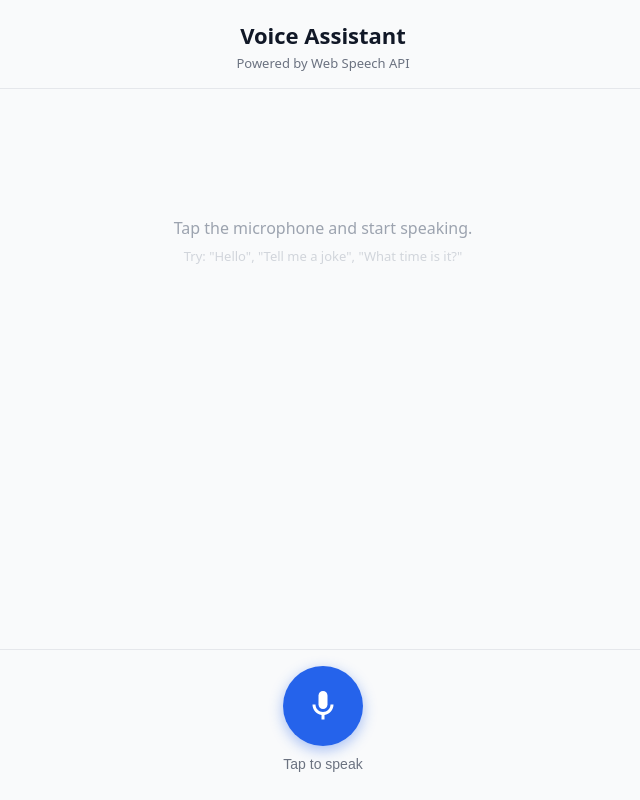
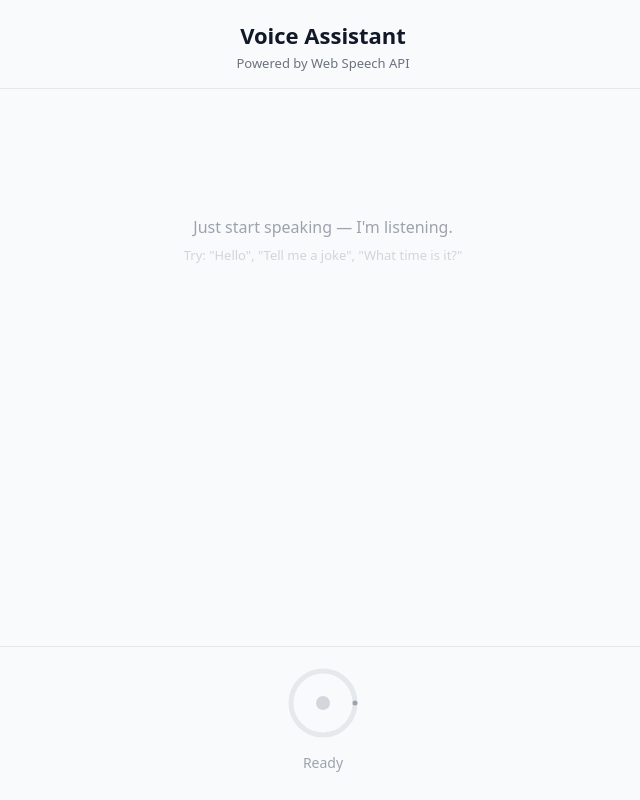
Before and after one commit to khajer/stts-web, a React (Vite) app: page / in a window 1280 px wide. Shown: the whole page, without its empty margins (317-957 px from the left). Built offline with nearby package versions, Linux system fonts and the light colour scheme.

Commit message:
first style

```diff
--- a/src/App.tsx
+++ b/src/App.tsx
@@ -2,7 +2,7 @@ import { useState, useRef, useEffect, useCallback } from 'react';
 import { useSpeechRecognition } from './hooks/useSpeechRecognition';
 import { useSpeechSynthesis } from './hooks/useSpeechSynthesis';
 import { getAIResponse } from './services/aiService';
-import { MicButton } from './components/MicButton';
+import { StatusIndicator } from './components/MicButton';
 import { ChatMessage } from './components/ChatMessage';
 import type { Message, RecognitionStatus } from './types/speech';
 import './App.css';
@@ -15,7 +15,7 @@ function App() {
   const messagesEndRef = useRef<HTMLDivElement>(null);
   const historyRef = useRef<Message[]>([]);
 
-  const { speak, isSpeaking, stop: stopSpeaking } = useSpeechSynthesis();
+  const { speak, isSpeaking } = useSpeechSynthesis();
 
   const addMessage = useCallback((role: Message['role'], text: string) => {
     const msg: Message = { id: crypto.randomUUID(), role, text, timestamp: new Date() };
@@ -46,13 +46,30 @@ function App() {
     [addMessage, speak]
   );
 
-  const { isListening, interimTranscript, isSupported, start, stop } = useSpeechRecognition({
+  const { isListening, interimTranscript, isSupported, start, stop, resume } = useSpeechRecognition({
     onResult: handleUserSpeech,
     onError: (err) => {
       setError(`Microphone error: ${err}`);
       setStatus('idle');
     },
   });
+
+  // Auto-start on mount
+  const hasStartedRef = useRef(false);
+  useEffect(() => {
+    if (isSupported && !hasStartedRef.current) {
+      hasStartedRef.current = true;
+      start();
+    }
+    return () => stop();
+  }, [isSupported, start, stop]);
+
+  // Resume listening after speaking/processing finishes
+  useEffect(() => {
+    if (!isSpeaking && status === 'idle') {
+      resume();
+    }
+  }, [status, isSpeaking, resume]);
 
   useEffect(() => {
     setInterimText(interimTranscript);
@@ -66,17 +83,6 @@ function App() {
     messagesEndRef.current?.scrollIntoView({ behavior: 'smooth' });
   }, [messages, interimText]);
 
-  const handleMicStart = () => {
-    stopSpeaking();
-    setStatus('listening');
-    start();
-  };
-
-  const handleMicStop = () => {
-    stop();
-    setStatus('idle');
-  };
-
   return (
     <div className="app">
       <header className="app-header">
@@ -87,7 +93,7 @@ function App() {
       <main className="chat-area">
         {messages.length === 0 && (
           <div className="empty-state">
-            <p>Tap the microphone and start speaking.</p>
+            <p>Just start speaking — I'm listening.</p>
             <p className="hint">Try: "Hello", "Tell me a joke", "What time is it?"</p>
           </div>
         )}
@@ -112,7 +118,7 @@ function App() {
             Speech recognition is not supported. Please use Chrome or Edge.
           </div>
         )}
-        <MicButton status={isSpeaking ? 'speaking' : status} onStart={handleMicStart} onStop={handleMicStop} />
+        <StatusIndicator status={isSpeaking ? 'speaking' : status} />
       </footer>
     </div>
   );
--- a/src/components/MicButton.css
+++ b/src/components/MicButton.css
@@ -1,66 +1,33 @@
-.mic-button {
+.status-indicator {
   display: flex;
   flex-direction: column;
   align-items: center;
   gap: 10px;
-  background: none;
-  border: none;
-  cursor: pointer;
-  padding: 0;
-  color: inherit;
-  transition: transform 0.15s ease;
 }
 
-.mic-button:active:not(.disabled) {
-  transform: scale(0.95);
+.circle-icon {
+  width: 80px;
+  height: 80px;
+  color: #9ca3af;
+  transition: color 0.3s ease;
 }
 
-.mic-button.disabled {
-  cursor: not-allowed;
-  opacity: 0.5;
-}
-
-.mic-icon {
-  display: flex;
-  align-items: center;
-  justify-content: center;
-  width: 80px;
-  height: 80px;
-  border-radius: 50%;
-  background: #2563eb;
-  color: white;
-  transition: background 0.2s ease, box-shadow 0.2s ease;
-  box-shadow: 0 4px 14px rgba(37, 99, 235, 0.4);
-}
-
-.mic-icon svg {
-  width: 36px;
-  height: 36px;
-}
-
-.mic-button.listening .mic-icon {
-  background: #dc2626;
-  box-shadow: 0 0 0 0 rgba(220, 38, 38, 0.6);
-  animation: pulse 1.2s infinite;
-}
-
-.mic-button.disabled .mic-icon {
-  background: #6b7280;
-  box-shadow: none;
-}
+.status-indicator.listening  .circle-icon { color: #2563eb; }
+.status-indicator.processing .circle-icon { color: #d97706; }
+.status-indicator.speaking   .circle-icon { color: #059669; }
 
 .mic-label {
   font-size: 14px;
   font-weight: 500;
-  color: #6b7280;
+  color: #9ca3af;
+  transition: color 0.3s ease;
 }
 
-.mic-button.listening .mic-label {
-  color: #dc2626;
+.status-indicator.listening  .mic-label { color: #2563eb; }
+.status-indicator.processing .mic-label { color: #d97706; }
+.status-indicator.speaking   .mic-label { color: #059669; }
+
+@media (prefers-color-scheme: dark) {
+  .circle-icon { color: #4b5563; }
+  .mic-label   { color: #4b5563; }
 }
-
-@keyframes pulse {
-  0% { box-shadow: 0 0 0 0 rgba(220, 38, 38, 0.6); }
-  70% { box-shadow: 0 0 0 20px rgba(220, 38, 38, 0); }
-  100% { box-shadow: 0 0 0 0 rgba(220, 38, 38, 0); }
-}
--- a/src/components/MicButton.tsx
+++ b/src/components/MicButton.tsx
@@ -1,41 +1,95 @@
+import { useState, useRef, useEffect } from 'react';
 import type { RecognitionStatus } from '../types/speech';
 import './MicButton.css';
 
-interface MicButtonProps {
-  status: RecognitionStatus;
-  onStart: () => void;
-  onStop: () => void;
+// Arc lengths per state (r=16, circumference ≈ 100.5)
+const arcDash: Record<RecognitionStatus, string> = {
+  idle:       '0 101',
+  listening:  '45 56',   // ~160° arc
+  processing: '20 81',   // ~72° arc
+  speaking:   '70 31',   // ~250° arc
+};
+
+// Lerp speed controls how snappily the arc chases the target
+const lerpSpeed: Record<RecognitionStatus, number> = {
+  idle:       0,
+  listening:  0.025,
+  processing: 0.09,
+  speaking:   0.045,
+};
+
+function useRandomRotation(status: RecognitionStatus) {
+  const rotRef    = useRef<number>(0);
+  const targetRef = useRef<number>(0);
+  const rafRef    = useRef<number>(0);
+  const [deg, setDeg] = useState(0);
+
+  useEffect(() => {
+    if (status === 'idle') {
+      cancelAnimationFrame(rafRef.current);
+      return;
+    }
+
+    const speed = lerpSpeed[status];
+
+    const pickTarget = () => {
+      const dir = Math.random() > 0.5 ? 1 : -1;
+      const mag = 100 + Math.random() * 320;
+      targetRef.current = rotRef.current + dir * mag;
+    };
+
+    pickTarget();
+
+    const tick = () => {
+      const diff = targetRef.current - rotRef.current;
+      if (Math.abs(diff) < 8) pickTarget();
+      rotRef.current += diff * speed;
+      setDeg(rotRef.current);
+      rafRef.current = requestAnimationFrame(tick);
+    };
+
+    rafRef.current = requestAnimationFrame(tick);
+    return () => cancelAnimationFrame(rafRef.current);
+  }, [status]);
+
+  return deg;
 }
 
-export function MicButton({ status, onStart, onStop }: MicButtonProps) {
-  const isListening = status === 'listening';
-  const isDisabled = status === 'processing' || status === 'speaking';
+interface StatusIndicatorProps {
+  status: RecognitionStatus;
+}
+
+export function StatusIndicator({ status }: StatusIndicatorProps) {
+  const rotation = useRandomRotation(status);
 
   return (
-    <button
-      className={`mic-button ${isListening ? 'listening' : ''} ${isDisabled ? 'disabled' : ''}`}
-      onClick={isListening ? onStop : onStart}
-      disabled={isDisabled}
-      aria-label={isListening ? 'Stop listening' : 'Start listening'}
-    >
-      <span className="mic-icon">
-        {isListening ? (
-          <svg viewBox="0 0 24 24" fill="currentColor">
-            <rect x="6" y="6" width="12" height="12" rx="2" />
-          </svg>
-        ) : (
-          <svg viewBox="0 0 24 24" fill="currentColor">
-            <path d="M12 14c1.66 0 3-1.34 3-3V5c0-1.66-1.34-3-3-3S9 3.34 9 5v6c0 1.66 1.34 3 3 3z" />
-            <path d="M17 11c0 2.76-2.24 5-5 5s-5-2.24-5-5H5c0 3.53 2.61 6.43 6 6.92V21h2v-3.08c3.39-.49 6-3.39 6-6.92h-2z" />
-          </svg>
+    <div className={`status-indicator ${status}`} role="status" aria-live="polite">
+      <svg className="circle-icon" viewBox="0 0 40 40" fill="none">
+        {/* Faint background track */}
+        <circle cx="20" cy="20" r="16" stroke="currentColor" strokeWidth="2.5" opacity="0.2" />
+        {/* Randomly rotating arc */}
+        <circle
+          cx="20" cy="20" r="16"
+          stroke="currentColor"
+          strokeWidth="2.5"
+          strokeLinecap="round"
+          strokeDasharray={arcDash[status]}
+          style={{
+            transformBox: 'fill-box',
+            transformOrigin: 'center',
+            transform: `rotate(${rotation}deg)`,
+          }}
+        />
+        {status === 'idle' && (
+          <circle cx="20" cy="20" r="3.5" fill="currentColor" opacity="0.4" />
         )}
-      </span>
+      </svg>
       <span className="mic-label">
-        {status === 'idle' && 'Tap to speak'}
+        {status === 'idle' && 'Ready'}
         {status === 'listening' && 'Listening...'}
         {status === 'processing' && 'Thinking...'}
         {status === 'speaking' && 'Speaking...'}
       </span>
-    </button>
+    </div>
   );
 }
--- a/src/hooks/useSpeechRecognition.ts
+++ b/src/hooks/useSpeechRecognition.ts
@@ -1,4 +1,4 @@
-import { useState, useRef, useCallback } from 'react';
+import { useState, useRef, useCallback, useEffect } from 'react';
 
 interface UseSpeechRecognitionOptions {
   onResult: (transcript: string) => void;
@@ -8,15 +8,15 @@ interface UseSpeechRecognitionOptions {
 export function useSpeechRecognition({ onResult, onError }: UseSpeechRecognitionOptions) {
   const [isListening, setIsListening] = useState(false);
   const [interimTranscript, setInterimTranscript] = useState('');
-  const recognitionRef = useRef<SpeechRecognition | null>(null);
+  const recognitionRef = useRef<SpeechRecognition | null>(null); // SpeechRecognition instance
+  const activeRef = useRef(false);
+  const pausedRef = useRef(false);
+  const startInstanceRef = useRef<() => void>(() => {});
 
   const isSupported = 'SpeechRecognition' in window || 'webkitSpeechRecognition' in window;
 
-  const start = useCallback(() => {
-    if (!isSupported) {
-      onError?.('Speech recognition is not supported in this browser. Try Chrome or Edge.');
-      return;
-    }
+  const startInstance = useCallback(() => {
+    if (!isSupported || !activeRef.current || pausedRef.current) return;
 
     const SpeechRecognitionClass = window.SpeechRecognition ?? window.webkitSpeechRecognition;
     const recognition = new SpeechRecognitionClass();
@@ -32,16 +32,15 @@ export function useSpeechRecognition({ onResult, onError }: UseSpeechRecognition
       let interim = '';
       let final = '';
       for (let i = event.resultIndex; i < event.results.length; i++) {
-        const transcript = event.results[i][0].transcript;
-        if (event.results[i].isFinal) {
-          final += transcript;
-        } else {
-          interim += transcript;
-        }
+        const t = event.results[i][0].transcript;
+        if (event.results[i].isFinal) final += t;
+        else interim += t;
       }
       setInterimTranscript(interim);
       if (final) {
         setInterimTranscript('');
+        // pause before notifying caller so onend won't auto-restart
+        pausedRef.current = true;
         onResult(final.trim());
       }
     };
@@ -49,7 +48,7 @@ export function useSpeechRecognition({ onResult, onError }: UseSpeechRecognition
     recognition.onerror = (event) => {
       setIsListening(false);
       setInterimTranscript('');
-      if (event.error !== 'aborted') {
+      if (event.error !== 'aborted' && event.error !== 'no-speech') {
         onError?.(event.error);
       }
     };
@@ -57,14 +56,41 @@ export function useSpeechRecognition({ onResult, onError }: UseSpeechRecognition
     recognition.onend = () => {
       setIsListening(false);
       setInterimTranscript('');
+      if (activeRef.current && !pausedRef.current) {
+        setTimeout(startInstanceRef.current, 200);
+      }
     };
 
-    recognition.start();
+    try {
+      recognition.start();
+    } catch {
+      // ignore if already started
+    }
   }, [isSupported, onResult, onError]);
 
+  useEffect(() => {
+    startInstanceRef.current = startInstance;
+  }, [startInstance]);
+
+  const start = useCallback(() => {
+    activeRef.current = true;
+    pausedRef.current = false;
+    startInstance();
+  }, [startInstance]);
+
   const stop = useCallback(() => {
-    recognitionRef.current?.stop();
+    activeRef.current = false;
+    pausedRef.current = false;
+    recognitionRef.current?.abort();
+    setIsListening(false);
+    setInterimTranscript('');
   }, []);
 
-  return { isListening, interimTranscript, isSupported, start, stop };
+  const resume = useCallback(() => {
+    if (!activeRef.current || !pausedRef.current) return;
+    pausedRef.current = false;
+    setTimeout(startInstanceRef.current, 300);
+  }, []);
+
+  return { isListening, interimTranscript, isSupported, start, stop, resume };
 }
```
Also changed, not shown: src/types/speech.ts (+44 -3 lines).
